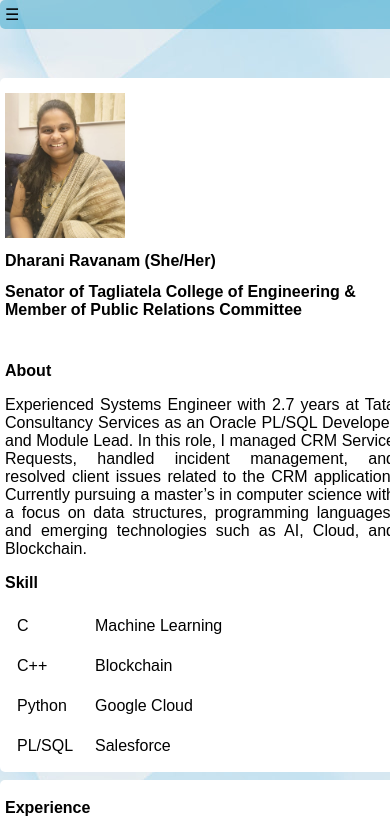
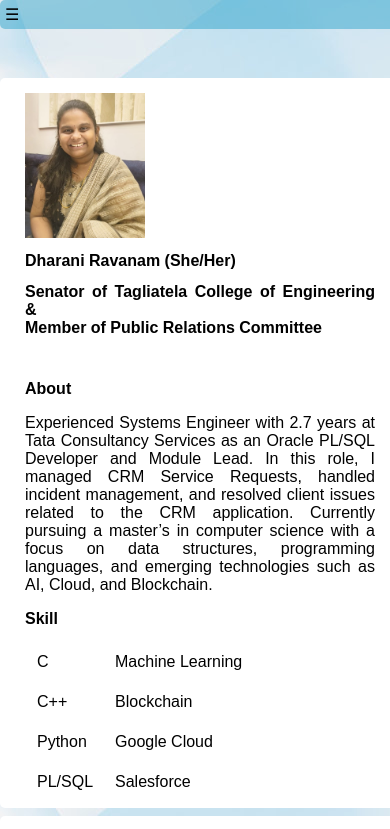
Before and after one commit to dharaniravanam/GridProfile, a plain HTML site: page index.html in a window 390 px wide. Shown: the top 829 px of the page. Drawn offline with Linux system fonts and the light colour scheme.

Commit message:
Update style.css

```diff
--- a/style.css
+++ b/style.css
@@ -220,9 +220,10 @@ footer {
 
     /* Stack child divs inside sections */
     #home, #experience1, #project1, #education, #contact, #bio, #experience2, #project2, #certifications, #links {
-        margin-left: 0;
-        margin-right: 0;
+        margin-left: 20px;
+        margin-right: 20px;
     }
+
 
     nav ul li {
         display: block;
```
